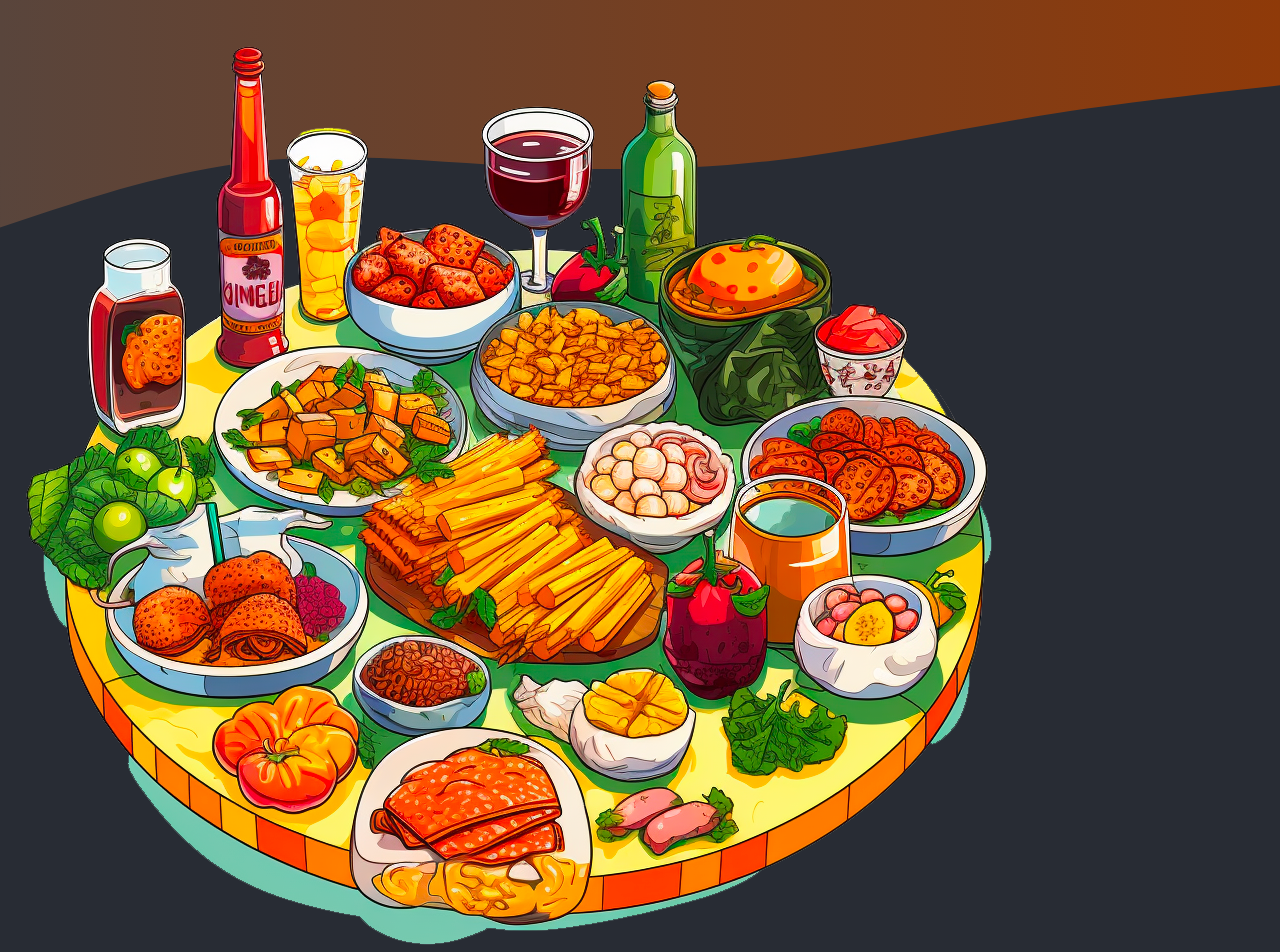
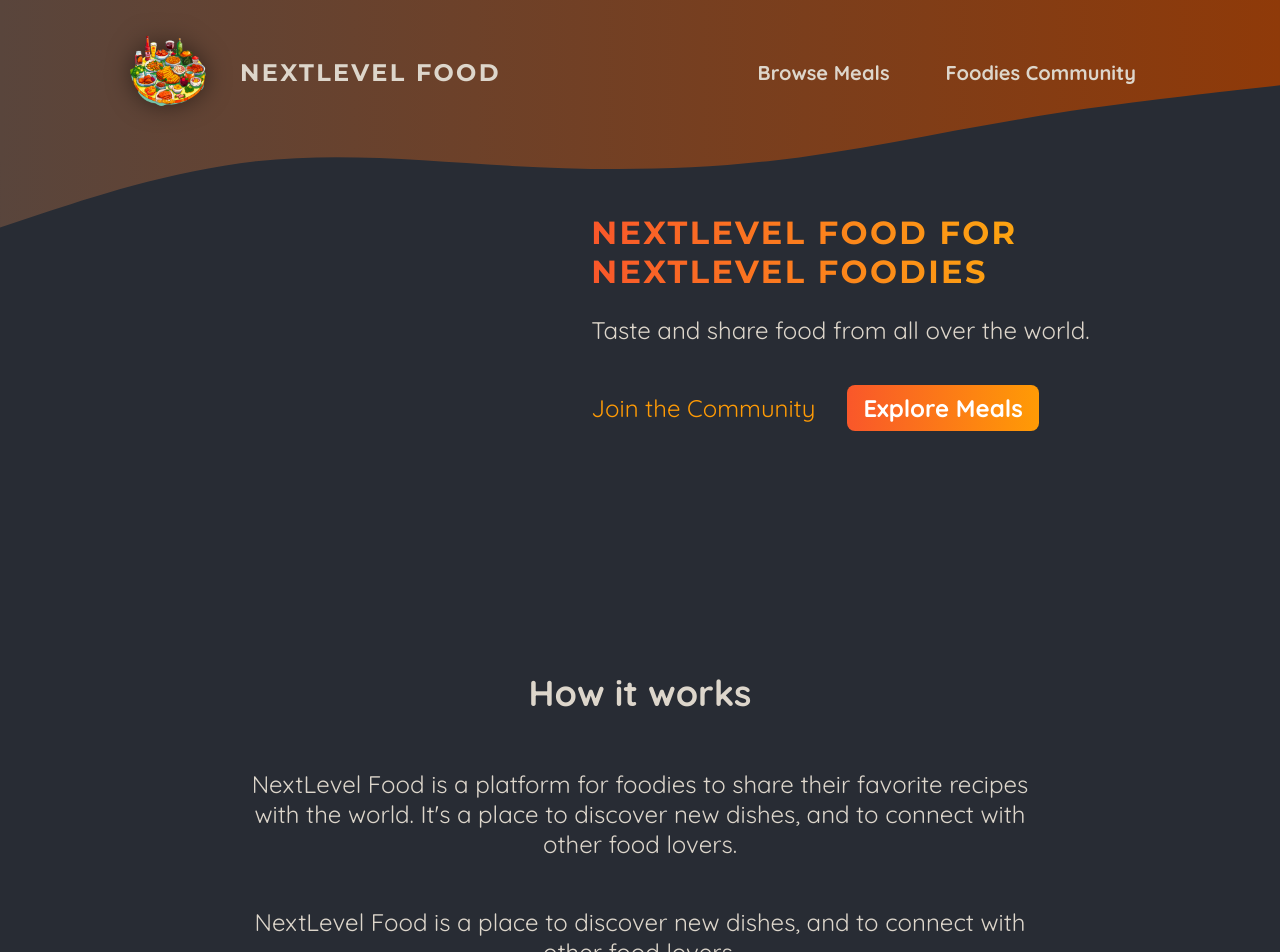
Before and after one commit to JtMeulen/next-foodies, a Next.js app: page / in a window 1280 px wide. Shown: the top 952 px of the page. Built offline with nearby package versions, Linux system fonts and the light colour scheme.

Commit message:
chore: populate files

```diff
--- a/app/globals.css
+++ b/app/globals.css
@@ -11,21 +11,6 @@
 body {
   margin: 0;
   background: radial-gradient(#282c34, #282c34);
-}
-
-.header-background {
-  position: absolute;
-  width: 100%;
-  height: 320px;
-  top: 0;
-  left: 0;
-  z-index: -1;
-}
-
-svg {
-  display: block;
-  width: 100%;
-  height: auto;
 }
 
 .not-found,
--- a/app/page.js
+++ b/app/page.js
@@ -1,11 +1,55 @@
 import Link from "next/link";
+
+// import ImageSlideshow from "@/components/image-slideshow";
+
+import styles from "./page.module.css";
 
 export default function Home() {
   return (
-    <main>
-      <h1 style={{ color: "white", textAlign: "center" }}>
-        Time to get started!
-      </h1>
-    </main>
+    <>
+      <header className={styles.header}>
+        <div className={styles.slideshow}>
+          {/* TODO: fix setting 'use client' */}
+          {/* <ImageSlideshow /> */}
+        </div>
+        <div>
+          <div className={styles.hero}>
+            <h1>NextLevel Food for NextLevel Foodies</h1>
+            <p>Taste and share food from all over the world.</p>
+          </div>
+          <div className={styles.cta}>
+            <Link href="/community">Join the Community</Link>
+            <Link href="/meals">Explore Meals</Link>
+          </div>
+        </div>
+      </header>
+      <main>
+        <section className={styles.section}>
+          <h2>How it works</h2>
+          <p>
+            NextLevel Food is a platform for foodies to share their favorite
+            recipes with the world. It&apos;s a place to discover new dishes,
+            and to connect with other food lovers.
+          </p>
+          <p>
+            NextLevel Food is a place to discover new dishes, and to connect
+            with other food lovers.
+          </p>
+        </section>
+
+        <section className={styles.section}>
+          <h2>Why NextLevel Food?</h2>
+          <p>
+            NextLevel Food is a platform for foodies to share their favorite
+            recipes with the world. It&apos;s a place to discover new dishes,
+            and to connect with other food lovers.
+          </p>
+          <p>
+            NextLevel Food is a place to discover new dishes, and to connect
+            with other food lovers.
+          </p>
+        </section>
+      </main>
+    </>
   );
 }
--- /dev/null
+++ b/app/page.module.css
@@ -0,0 +1,75 @@
+.header {
+  display: flex;
+  gap: 3rem;
+  margin: 3rem auto;
+  width: 90%;
+  max-width: 75rem;
+}
+
+.slideshow {
+  width: 40rem;
+  height: 25rem;
+}
+
+.hero {
+  color: #ddd6cb;
+  font-size: 1.5rem;
+}
+
+.hero h1 {
+  font-size: 2rem;
+  font-weight: bold;
+  font-family: 'Montserrat', sans-serif;
+  letter-spacing: 0.15rem;
+  text-transform: uppercase;
+  background: linear-gradient(90deg, #f9572a, #ffc905);
+  background-clip: text;
+  -webkit-background-clip: text;
+  -webkit-text-fill-color: transparent;
+}
+
+.cta {
+  font-size: 1.5rem;
+  display: flex;
+  gap: 1rem;
+}
+
+.cta a {
+  display: inline-block;
+  margin-top: 1rem;
+  padding: 0.5rem 1rem;
+  border-radius: 0.5rem;
+  background: linear-gradient(90deg, #f9572a, #ff9b05);
+  color: #ffffff;
+  font-weight: bold;
+  text-decoration: none;
+}
+
+.cta a:hover,
+.cta a:active {
+  background: linear-gradient(90deg, #fd4715, #f9b241);
+}
+
+.cta a:first-child {
+  background: transparent;
+  font-weight: normal;
+  color: #ff9b05;
+  padding-left: 0;
+}
+
+.cta a:first-child:hover,
+.cta a:first-child:active {
+  background: transparent;
+  color: #f9b241;
+}
+
+.section {
+  display: flex;
+  flex-direction: column;
+  color: #ddd6cb;
+  font-size: 1.5rem;
+  max-width: 50rem;
+  width: 90%;
+  margin: 2rem auto;
+  text-align: center;
+}
--- /dev/null
+++ b/components/image-slideshow.js
@@ -0,0 +1,49 @@
+import { useEffect, useState } from "react";
+import Image from "next/image";
+
+import burgerImg from "@/assets/burger.jpg";
+import curryImg from "@/assets/curry.jpg";
+import dumplingsImg from "@/assets/dumplings.jpg";
+import macncheeseImg from "@/assets/macncheese.jpg";
+import pizzaImg from "@/assets/pizza.jpg";
+import schnitzelImg from "@/assets/schnitzel.jpg";
+import tomatoSaladImg from "@/assets/tomato-salad.jpg";
+
+import styles from "./image-slideshow.module.css";
+
+const images = [
+  { image: burgerImg, alt: "A delicious, juicy burger" },
+  { image: curryImg, alt: "A delicious, spicy curry" },
+  { image: dumplingsImg, alt: "Steamed dumplings" },
+  { image: macncheeseImg, alt: "Mac and cheese" },
+  { image: pizzaImg, alt: "A delicious pizza" },
+  { image: schnitzelImg, alt: "A delicious schnitzel" },
+  { image: tomatoSaladImg, alt: "A delicious tomato salad" },
+];
+
+export default function ImageSlideshow() {
+  const [currentImageIndex, setCurrentImageIndex] = useState(0);
+
+  useEffect(() => {
+    const interval = setInterval(() => {
+      setCurrentImageIndex((prevIndex) =>
+        prevIndex < images.length - 1 ? prevIndex + 1 : 0
+      );
+    }, 5000);
+
+    return () => clearInterval(interval);
+  }, []);
+
+  return (
+    <div className={styles.slideshow}>
+      {images.map((image, index) => (
+        <Image
+          key={index}
+          src={image.image}
+          className={index === currentImageIndex ? styles.active : ""}
+          alt={image.alt}
+        />
+      ))}
+    </div>
+  );
+}
--- /dev/null
+++ b/components/image-slideshow.module.css
@@ -0,0 +1,26 @@
+.slideshow {
+  position: relative;
+  width: 100%;
+  height: 100%;
+  border-radius: 8px;
+  overflow: hidden;
+  box-shadow: 0 0 0.5rem rgba(0, 0, 0, 0.5);
+}
+
+.slideshow img {
+  width: 100%;
+  height: 100%;
+  object-fit: cover;
+  position: absolute;
+  top: 0;
+  left: 0;
+  opacity: 0;
+  transform: scale(1.1) translateX(-1rem) rotate(-5deg);
+  transition: all 0.5s ease-in-out;
+}
+
+.slideshow .active {
+  z-index: 1;
+  opacity: 1;
+  transform: scale(1) translateX(0) rotate(0);
+}
--- a/components/main-header.js
+++ b/components/main-header.js
@@ -1,12 +1,14 @@
 import Link from "next/link";
+import Image from "next/image";
+
+import styles from "./main-header.module.css";
 
 import Logo from "@/assets/logo.png";
-import Image from "next/image";
 
 export default function MainHeader() {
   return (
-    <header>
-      <div className="header-background">
+    <>
+      <div className={styles.background}>
         <svg xmlns="http://www.w3.org/2000/svg" viewBox="0 0 1440 320">
           <defs>
             <linearGradient id="gradient" x1="0%" y1="0%" x2="100%" y2="0%">
@@ -27,12 +29,13 @@
         </svg>
       </div>
 
-      <Link href="/">
-        <Image src={Logo} alt="A plate with food on it" />
+      <header className={styles.header}>
+        <Link href="/" className={styles.logo}>
+          <Image src={Logo} alt="A plate with food on it" priority />
           NextLevel Food
         </Link>
 
-      <nav>
+        <nav className={styles.nav}>
           <ul>
             <li>
               <Link href="/meals">Browse Meals</Link>
@@ -43,5 +46,6 @@
           </ul>
         </nav>
       </header>
+    </>
   );
 }
--- /dev/null
+++ b/components/main-header.module.css
@@ -0,0 +1,82 @@
+.header {
+  display: flex;
+  justify-content: space-between;
+  align-items: center;
+  padding: 2rem 1rem;
+}
+
+@media (min-width: 768px) {
+  .header {
+    padding: 2rem 10%;
+  }
+}
+
+.background {
+  position: absolute;
+  width: 100%;
+  height: 320px;
+  top: 0;
+  left: 0;
+  z-index: -1;
+}
+
+.background svg {
+  display: block;
+  width: 100%;
+  height: auto;
+}
+
+.nav ul {
+  list-style: none;
+  margin: 0;
+  padding: 0;
+  display: flex;
+  gap: 1.5rem;
+  /* font-family: 'Montserrat', sans-serif; */
+  font-size: 1.25rem;
+}
+
+.nav a {
+  text-decoration: none;
+  color: #ddd6cb;
+  font-weight: bold;
+  padding: 0.5rem 1rem;
+  border-radius: 0.5rem;
+}
+
+.nav a:hover,
+.nav a:active {
+  background: linear-gradient(90deg, #ff8a05, #f9b331);
+  background-clip: text;
+  -webkit-background-clip: text;
+  -webkit-text-fill-color: transparent;
+  text-shadow: 0 0 18px rgba(248, 190, 42, 0.8);
+}
+
+.active {
+  background: linear-gradient(90deg, #ff8a05, #f9b331);
+  background-clip: text;
+  -webkit-background-clip: text;
+  -webkit-text-fill-color: transparent;
+}
+
+.logo {
+  display: flex;
+  align-items: center;
+  justify-content: center;
+  gap: 2rem;
+  text-decoration: none;
+  color: #ddd6cb;
+  font-weight: bold;
+  font-family: 'Montserrat', sans-serif;
+  letter-spacing: 0.15rem;
+  text-transform: uppercase;
+  font-size: 1.5rem;
+}
+
+.logo img {
+  width: 5rem;
+  height: 5rem;
+  object-fit: contain;
+  filter: drop-shadow(0 0 0.75rem rgba(0, 0, 0, 0.5));
+}
```
Lines whose indentation alone changed are shown as unchanged.
